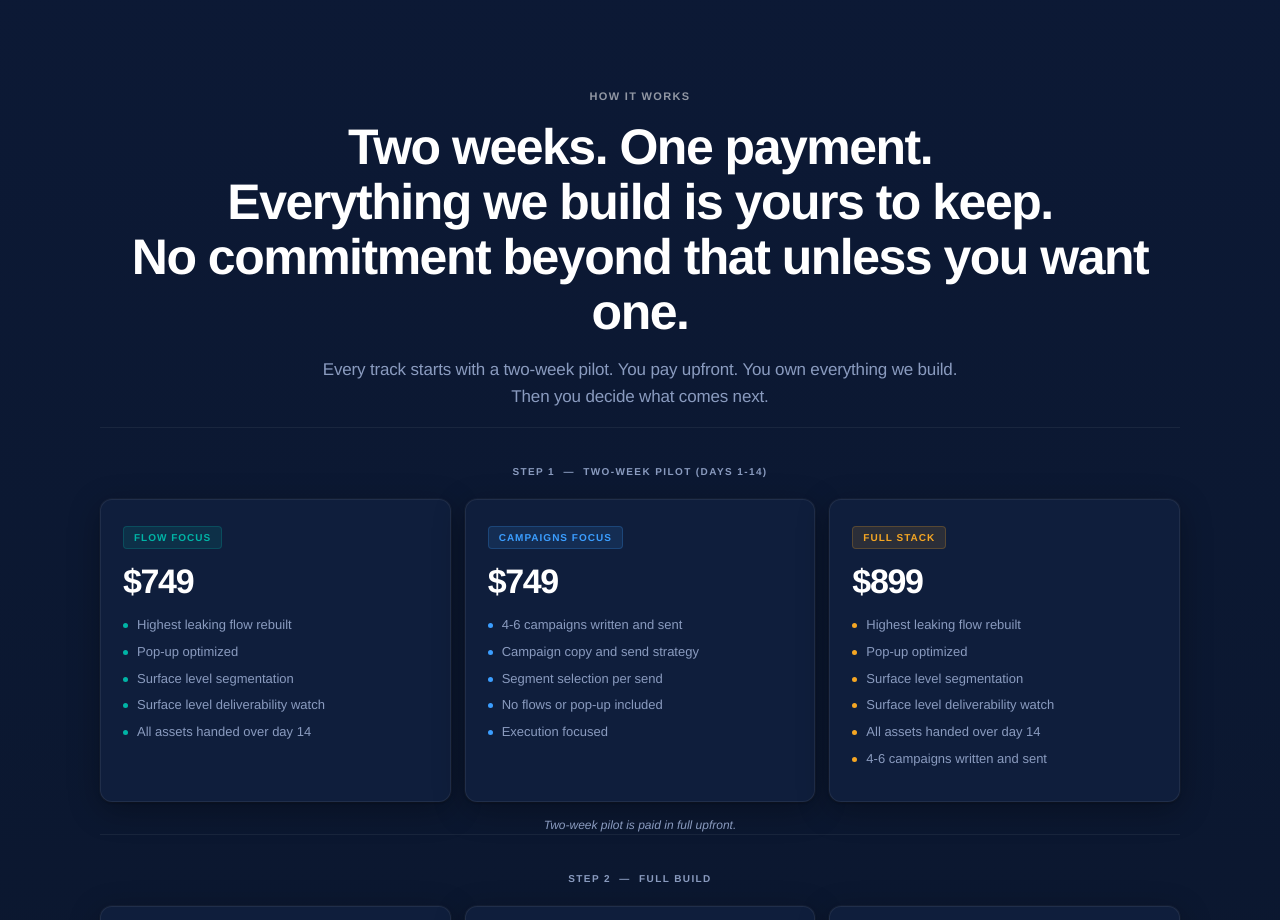
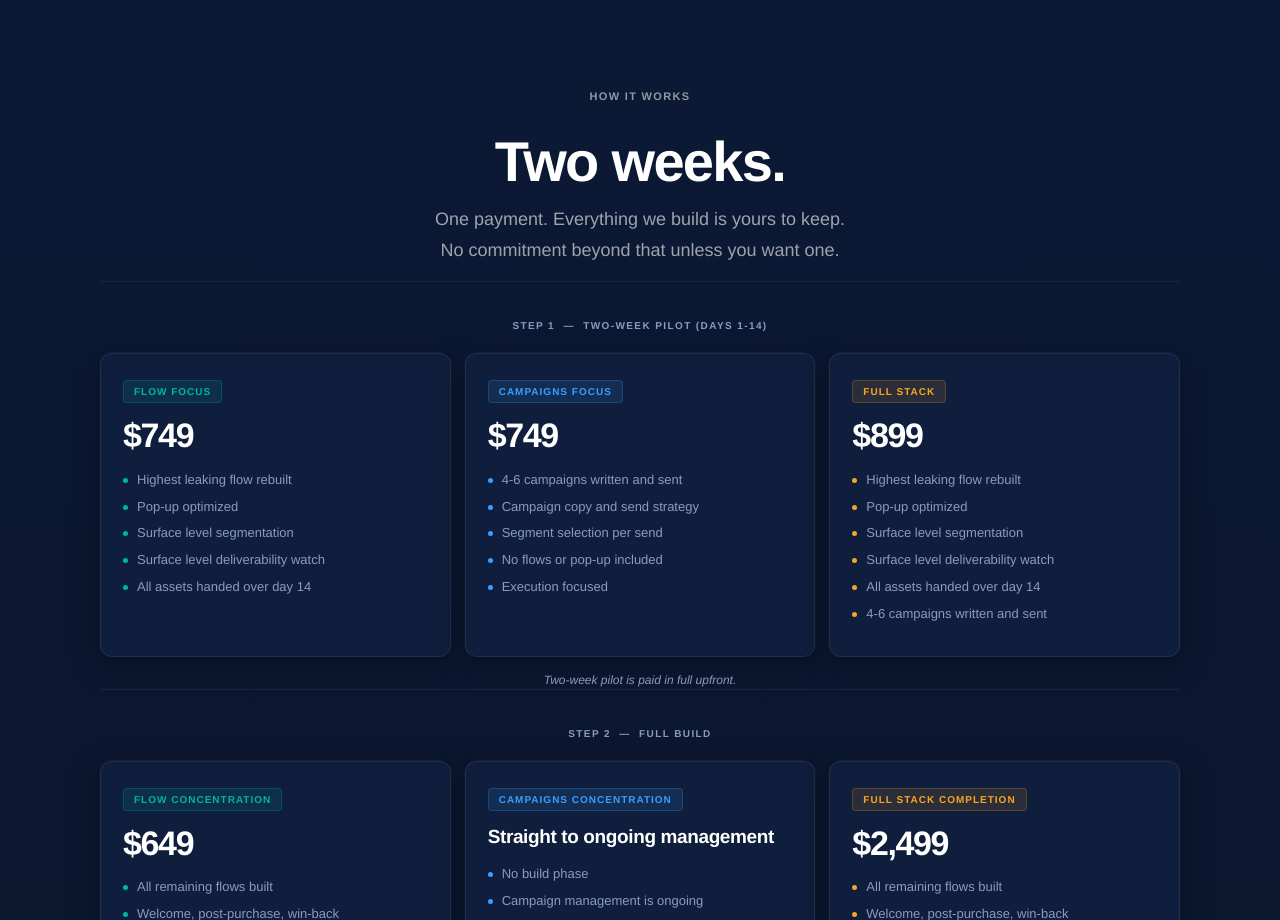
Before and after one commit to eesainbox/secondwave-site, a website: page index.html in a window 1280 px wide. Shown: the part 6260-7180 px from the top of the page. Drawn offline with nearby package versions, Linux system fonts and the light colour scheme.

Commit message:
pricing headline and subhead fix

```diff
--- a/index.html
+++ b/index.html
@@ -1045,15 +1045,8 @@
   <div class="wrap">
     <div class="txt-center" style="margin-bottom:16px;">
       <p class="eyebrow" style="margin-bottom:16px;">How It Works</p>
-      <h2 class="h2" style="font-size:clamp(28px,4vw,50px);margin:0 0 16px;">
-        <span style="display:block;">Two weeks. One payment.</span>
-        <span style="display:block;">Everything we build is yours to keep.</span>
-        <span style="display:block;">No commitment beyond that unless you want one.</span>
-      </h2>
-      <p class="subhead body-max" style="font-size:17px;margin:0 auto;">
-        Every track starts with a two-week pilot. You pay upfront. You own everything we build.
-        Then you decide what comes next.
-      </p>
+      <h2 style="font-size:clamp(32px,5vw,56px);font-weight:800;letter-spacing:-0.03em;text-align:center;">Two weeks.</h2>
+      <p style="text-align:center;color:rgba(255,255,255,0.6);font-size:18px;font-weight:300;line-height:1.7;">One payment. Everything we build is yours to keep.<br>No commitment beyond that unless you want one.</p>
     </div>
 
     <!-- STEP 1 -->
```
